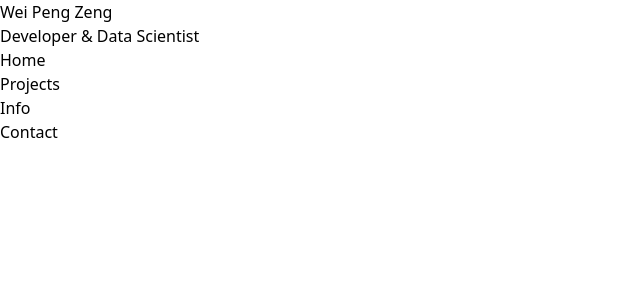
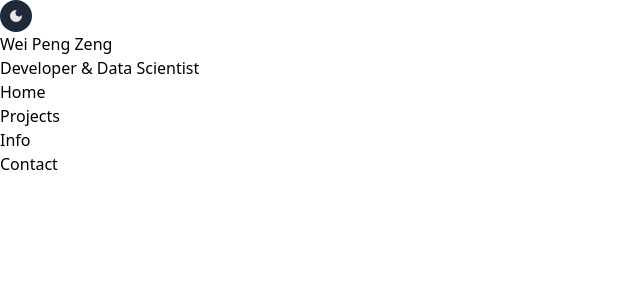
Before and after one commit to waynnbz/wz-profile, a Next.js app: page / in a window 1280 px wide. Shown: the top 300 px of the page, without its empty margins (0-640 px from the left). Built offline with nearby package versions, Linux system fonts and the light colour scheme.

Commit message:
added dark mode

```diff
--- a/components/Header.tsx
+++ b/components/Header.tsx
@@ -1,13 +1,20 @@
 import React from 'react';
+import { useTheme } from '../utils/theme';
+import { MdDarkMode, MdOutlineLightMode } from 'react-icons/md';
 
 function Header() {
+  const { isDarkMode, toggleDarkMode } = useTheme();
+
   return (
     <div>
       <button
-        className="bg-gray-800 text-gray-200 dark:bg-gray-200 dark:text-gray-800 font-medium p-2 rounded-full"
-        onClick={() => setDarkMode(!darkMode)}
+        className="bg-gray-800 text-gray-200 dark:bg-gray-300 dark:text-gray-800 font-medium p-2 rounded-full"
+        onClick={() => {
+          toggleDarkMode();
+          localStorage.setItem('dark', JSON.stringify(!isDarkMode));
+        }}
       >
-        {darkMode ? <MdOutlineLightMode /> : <MdDarkMode />}
+        {isDarkMode ? <MdOutlineLightMode /> : <MdDarkMode />}
       </button>
     </div>
   );
--- a/pages/_app.tsx
+++ b/pages/_app.tsx
@@ -1,6 +1,11 @@
-import '../styles/globals.css'
-import type { AppProps } from 'next/app'
+import '../styles/globals.css';
+import type { AppProps } from 'next/app';
+import { ThemeProvider } from '../utils/theme';
 
 export default function App({ Component, pageProps }: AppProps) {
-  return <Component {...pageProps} />
+  return (
+    <ThemeProvider>
+      <Component {...pageProps} />
+    </ThemeProvider>
+  );
 }
--- a/pages/index.tsx
+++ b/pages/index.tsx
@@ -1,17 +1,18 @@
 import { Inter } from '@next/font/google';
-import { MdDarkMode, MdOutlineLightMode } from 'react-icons/md';
-import { useState } from 'react';
+import { useTheme } from '../utils/theme';
+import Header from '../components/Header';
 
 const inter = Inter({ subsets: ['latin'] });
 
 export default function Home() {
-  const [darkMode, setDarkMode] = useState(false);
+  const { isDarkMode } = useTheme();
 
   return (
-    <div className={`${darkMode && 'dark'}`}>
+    <div className={`${isDarkMode && 'dark'}`}>
       <div
-        className={`bg-white dark:bg-black transition duration-500 ease-in-out origin-top-right scale-100 `}
+        className={`bg-white dark:bg-black transition duration-500 ease-in-out origin-top-right`}
       >
+        <Header />
         <h1 className="">Wei Peng Zeng</h1>
         <span>Developer & Data Scientist</span>
         <nav>
--- /dev/null
+++ b/utils/theme.js
@@ -0,0 +1,49 @@
+import { useRouter } from 'next/router';
+import React, { createContext, useContext, useEffect, useState } from 'react';
+
+// interface ThemeContextType {
+//   isDarkMode: boolean;
+//   setIsDarkMode: (state: boolean) => void;
+// }
+export const ThemeContext = createContext({
+  isDarkMode: false,
+  toggleDarkMode: () => {},
+});
+
+export const ThemeProvider = ({ children }) => {
+  const [isDarkMode, setIsDarkMode] = useState(false);
+
+  const toggleDarkMode = () => {
+    setIsDarkMode(!isDarkMode);
+  };
+
+  // remembering user preference
+  const router = useRouter();
+  useEffect(() => {
+    if (typeof window !== 'undefined') {
+      const localDark = JSON.parse(localStorage.getItem('dark'));
+      if (localDark === null) {
+        setIsDarkMode(false);
+        localStorage.setItem('dark', false);
+      } else {
+        setIsDarkMode(localDark);
+      }
+    }
+  }, [router]);
+
+  return (
+    <ThemeContext.Provider value={{ isDarkMode, toggleDarkMode }}>
+      {children}
+    </ThemeContext.Provider>
+  );
+};
+
+export const useTheme = () => {
+  const context = useContext(ThemeContext);
+
+  if (!context) {
+    throw new Error('useTheme must be used within a ThemeProvider');
+  }
+
+  return context;
+};
```
